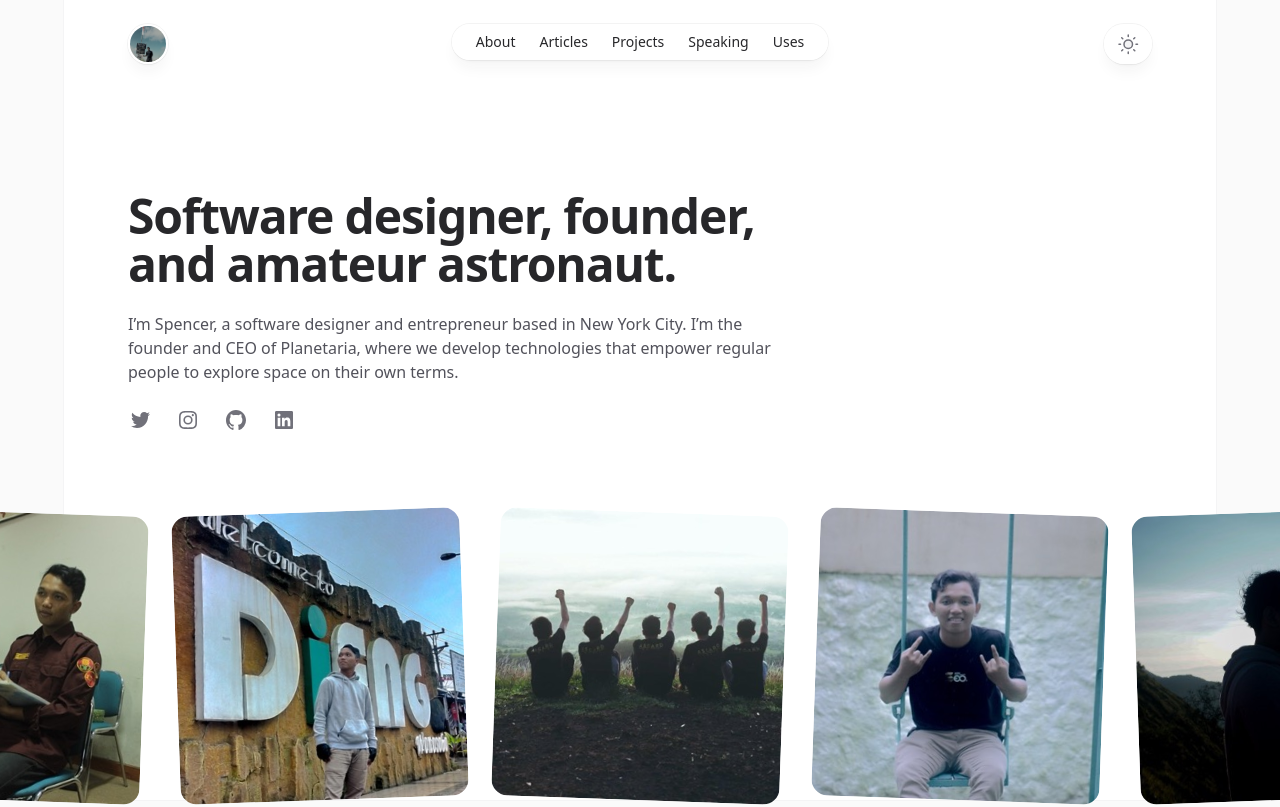
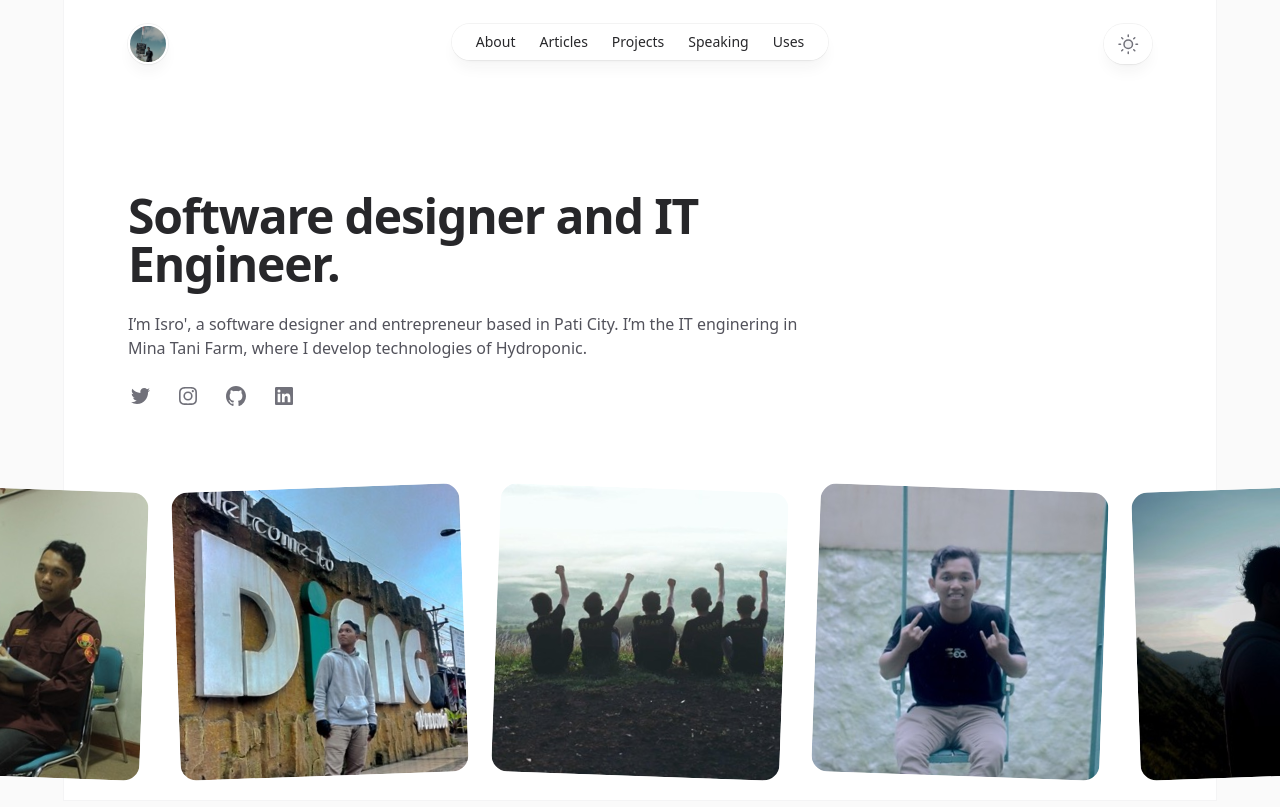
Before and after one commit to shiqocred/portfolio, a React (Vite) app: page / in a window 1280 px wide. Shown: the top 807 px of the page. Built offline with nearby package versions, Linux system fonts and the light colour scheme.

Commit message:
Change 1

```diff
--- a/src/views/Home.jsx
+++ b/src/views/Home.jsx
@@ -46,8 +46,8 @@ export default function Home({articles, jobs}) {
       <div className='sm:px-8 mt-16 sm:mt-32'>
         <Container>
           <Header>
-            <Header.Title>Software designer, founder, and amateur astronaut.</Header.Title>
-            <Header.Subtitle>I’m Spencer, a software designer and entrepreneur based in New York City. I’m the founder and CEO of Planetaria, where we develop technologies that empower regular people to explore space on their own terms.</Header.Subtitle>
+            <Header.Title>Software designer and IT Engineer.</Header.Title>
+            <Header.Subtitle>I’m Isro', a software designer and entrepreneur based in Pati City. I’m the IT enginering in Mina Tani Farm, where I develop technologies of Hydroponic.</Header.Subtitle>
             <div className='mt-6 flex gap-6'>
                   <Linked href="https://twitter.com/isromiftahudin">
                     <Twitter className="h-6 w-6 flex-none fill-zinc-500 transition group-hover:fill-teal-500" />
```
